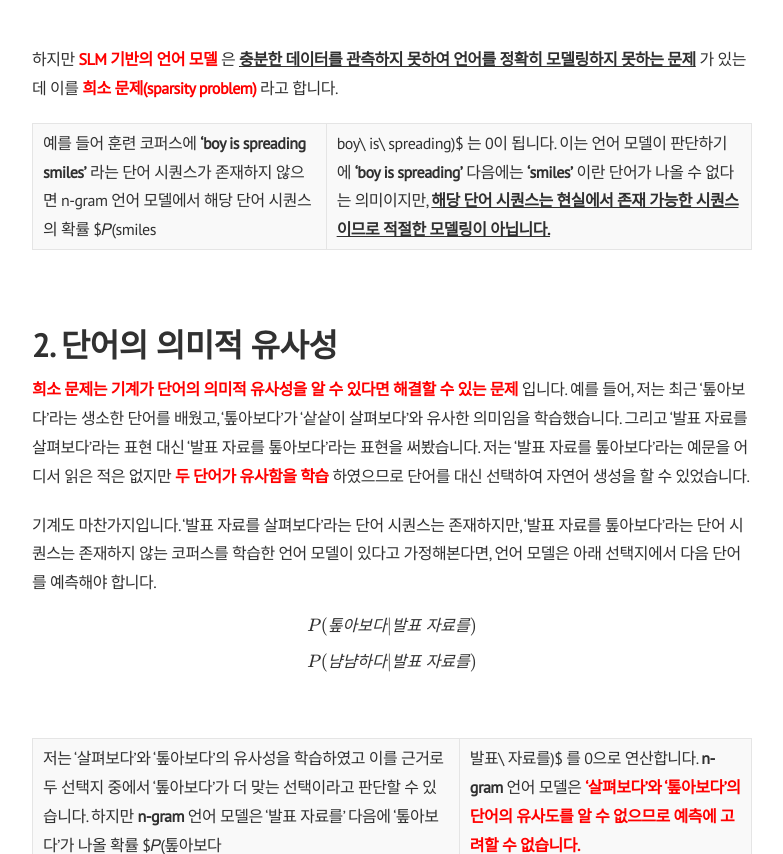
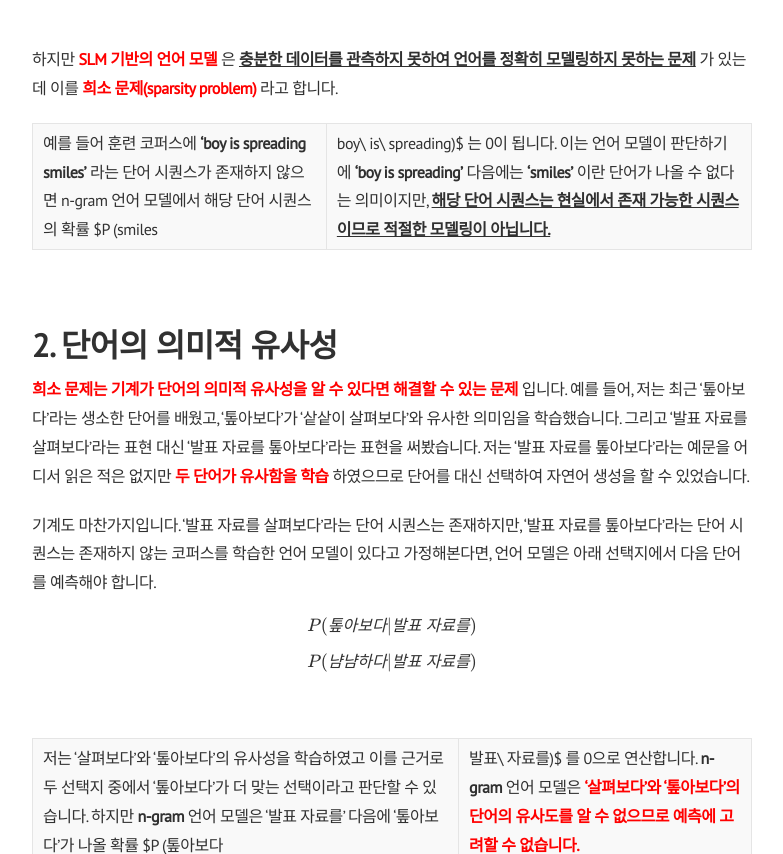
Before and after one commit to museonghwang/museonghwang.github.io, a Jekyll site: the page built from _posts/2023-01-23-nlp-nnlm.md, in a window 1280 px wide and 1400 px high, scrolled down 1294 px, cut to the strip 98-952 px from the top of the window. Shown: the whole strip, without its empty margins (248-1031 px from the left). Built offline with Jekyll 4.4.1, drawn with Linux system fonts in a browser that asks for light colours; nearby versions of some CDN libraries; formulas are drawn with MathJax 3; some of the changed text lies outside the part shown.

Commit message:
nlp nnlm Update

```diff
--- a/_posts/2023-01-23-nlp-nnlm.md
+++ b/_posts/2023-01-23-nlp-nnlm.md
@@ -45,7 +45,7 @@ An adorable little boy is spreading ____
 하지만 **<span style="color:red">SLM 기반의 언어 모델</span>** 은 **<u>충분한 데이터를 관측하지 못하여 언어를 정확히 모델링하지 못하는 문제</u>** 가 있는데 이를 **<span style="color:red">희소 문제(sparsity problem)</span>** 라고 합니다.
 
 
-예를 들어 훈련 코퍼스에 **'boy is spreading smiles'** 라는 단어 시퀀스가 존재하지 않으면 n-gram 언어 모델에서 해당 단어 시퀀스의 확률 $𝑃(smiles|boy\ is\ spreading)$ 는 0이 됩니다. 이는 언어 모델이 판단하기에 **'boy is spreading'** 다음에는 **'smiles'** 이란 단어가 나올 수 없다는 의미이지만, **<u>해당 단어 시퀀스는 현실에서 존재 가능한 시퀀스이므로 적절한 모델링이 아닙니다.</u>**
+예를 들어 훈련 코퍼스에 **'boy is spreading smiles'** 라는 단어 시퀀스가 존재하지 않으면 n-gram 언어 모델에서 해당 단어 시퀀스의 확률 $P (smiles|boy\ is\ spreading)$ 는 0이 됩니다. 이는 언어 모델이 판단하기에 **'boy is spreading'** 다음에는 **'smiles'** 이란 단어가 나올 수 없다는 의미이지만, **<u>해당 단어 시퀀스는 현실에서 존재 가능한 시퀀스이므로 적절한 모델링이 아닙니다.</u>**
 
 <br>
 
@@ -69,7 +69,7 @@ $$
 
 <br>
 
-저는 '살펴보다'와 '톺아보다'의 유사성을 학습하였고 이를 근거로 두 선택지 중에서 '톺아보다'가 더 맞는 선택이라고 판단할 수 있습니다. 하지만 **n-gram** 언어 모델은 '발표 자료를' 다음에 '톺아보다'가 나올 확률 $𝑃(톺아보다 | 발표\ 자료를)$ 를 0으로 연산합니다. **n-gram** 언어 모델은 **<span style="color:red">'살펴보다'와 '톺아보다'의 단어의 유사도를 알 수 없으므로 예측에 고려할 수 없습니다.</span>**
+저는 '살펴보다'와 '톺아보다'의 유사성을 학습하였고 이를 근거로 두 선택지 중에서 '톺아보다'가 더 맞는 선택이라고 판단할 수 있습니다. 하지만 **n-gram** 언어 모델은 '발표 자료를' 다음에 '톺아보다'가 나올 확률 $P (톺아보다 | 발표\ 자료를)$ 를 0으로 연산합니다. **n-gram** 언어 모델은 **<span style="color:red">'살펴보다'와 '톺아보다'의 단어의 유사도를 알 수 없으므로 예측에 고려할 수 없습니다.</span>**
 
 **<span style="color:red">만약 언어 모델 또한 단어의 의미적 유사성을 학습할 수 있도록 설계</span>** 한다면, **<u>훈련 코퍼스에 없는 단어 시퀀스에 대한 예측이라도 유사한 단어가 사용된 단어 시퀀스를 참고하여 보다 정확한 예측</u>** 을 할 수 있습니다. 그리고 이러한 아이디어를 반영한 언어 모델이 **<span style="color:red">신경망 언어 모델 NNLM</span>** 입니다. 그리고 이 아이디어는 **<u>단어 벡터 간 유사도를 구할 수 있는 벡터를 얻어내는</u>** **<span style="color:red">워드 임베딩(word embedding)</span>** 의 아이디어이기도 합니다.
 
@@ -234,7 +234,7 @@ $$
 
 # 5. NNLM의 한계점 : 고정된 길이의 입력(Fixed-length input)
 
-하지만 **NNLM** 의 한계점 또한 존재합니다. 즉 **NNLM** 은 희소 문제(sparsity problem)를 해결했지만 n-gram 언어 모델과 마찬가지로 **<u>다음 단어를 예측하기 위해 모든 이전 단어를 참고하는 것이 아닌</u>**, **<span style="color:red">정해진 $n$ 개의 단어만을 참고</span>** 할 수 있습니다. **<span style="color:red">즉, 입력의 길이가 고정된다는 단점/span>** 이 있습니다.
+하지만 **NNLM** 의 한계점 또한 존재합니다. 즉 **NNLM** 은 희소 문제(sparsity problem)를 해결했지만 n-gram 언어 모델과 마찬가지로 **<u>다음 단어를 예측하기 위해 모든 이전 단어를 참고하는 것이 아닌</u>**, **<span style="color:red">정해진 $n$ 개의 단어만을 참고</span>** 할 수 있습니다. **<span style="color:red">즉, 입력의 길이가 고정된다는 단점</span>** 이 있습니다.
 
 이 한계를 극복할 수 있는 언어 모델이 있는데, 바로 **RNN(Recurrent Neural Network)** 을 사용한 **RNN 언어 모델(Recurrent Neural Network Language Model, RNNLM)** 입니다.
 
```
